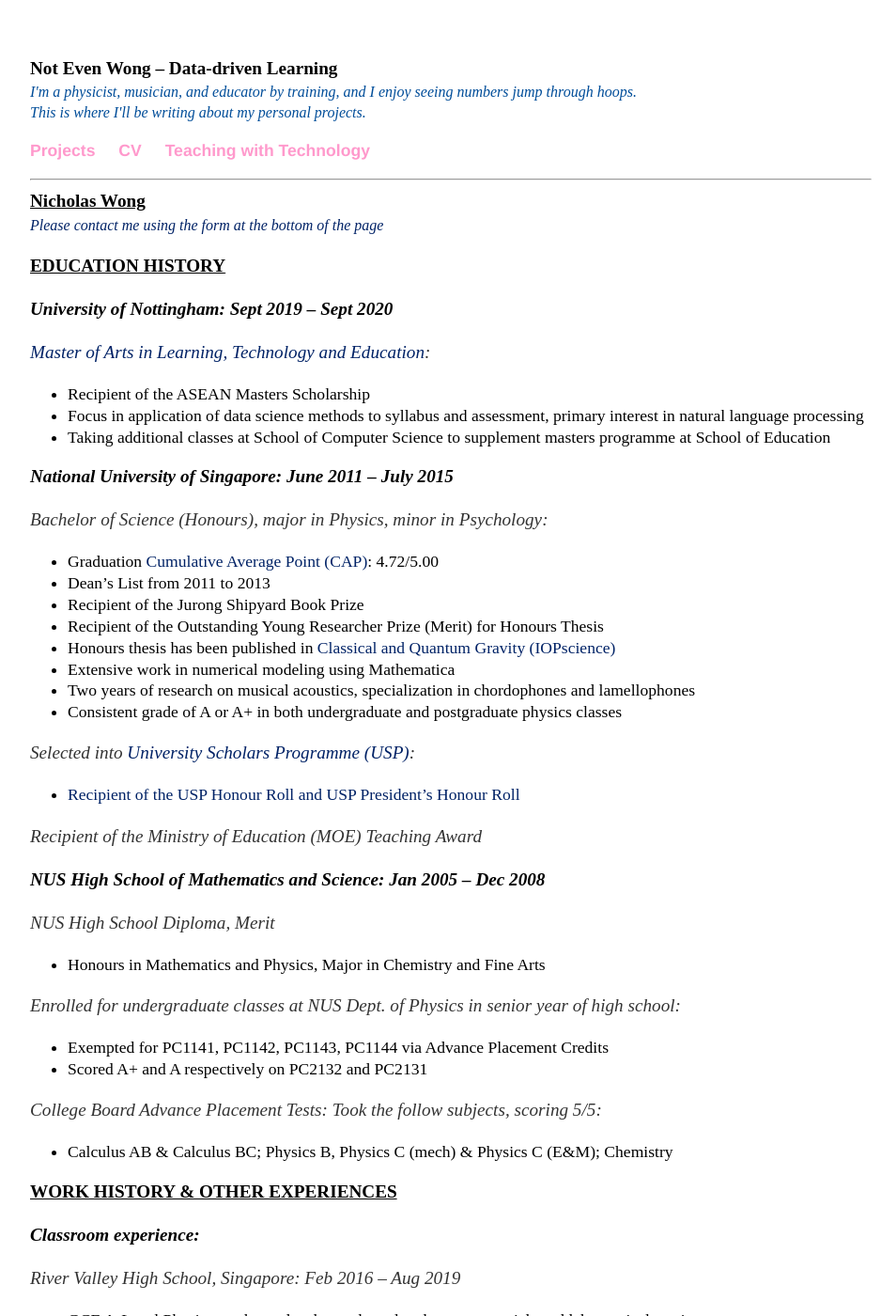
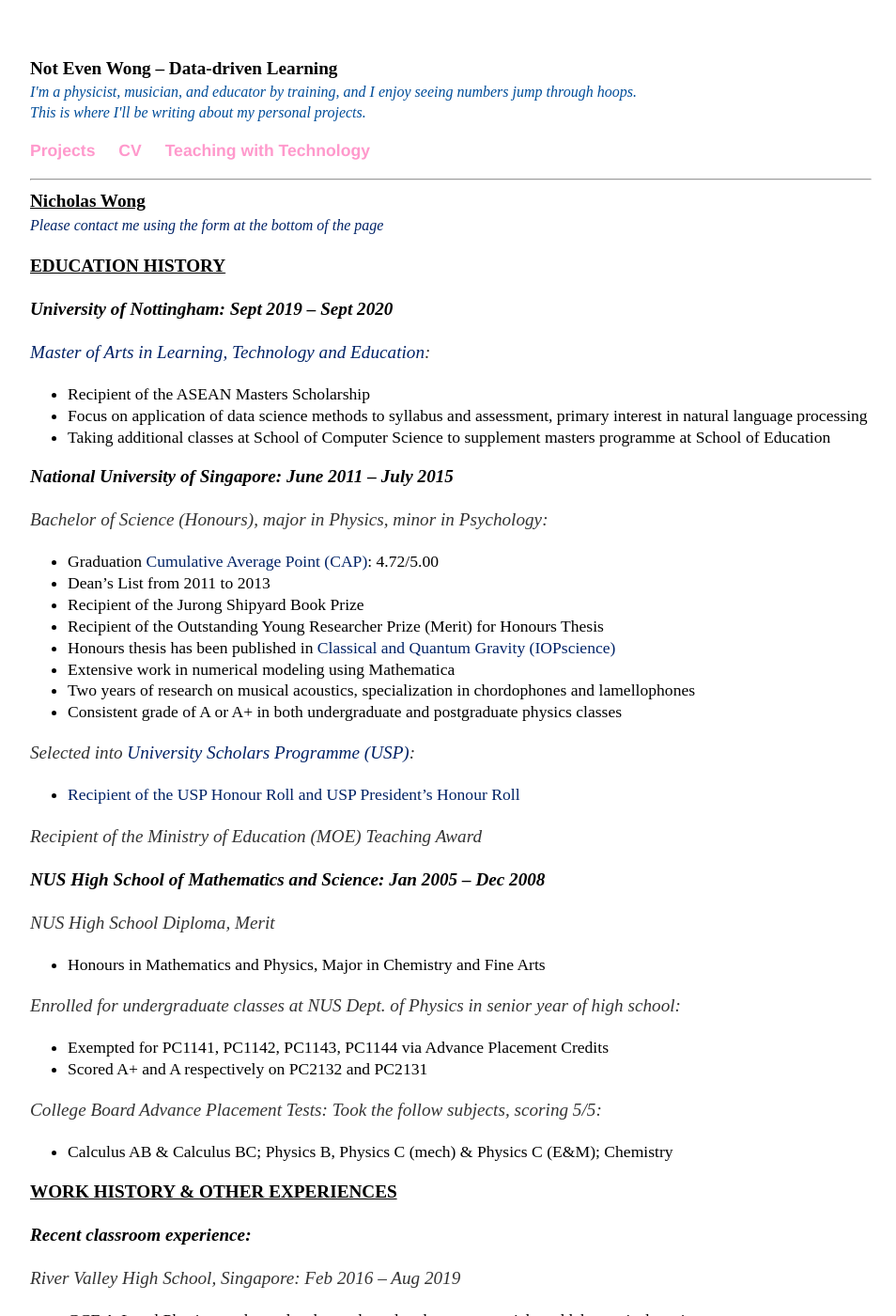
Before and after one commit to not-even-wong/not-even-wong.github.io, a Jekyll site: the page built from cv/index.html, in a window 1280 px wide and 1400 px high. Shown: the whole window at 94% size, without its empty margins (160-1114 px from the left). Built offline with Jekyll 4.4.1, drawn with Linux system fonts in a browser that asks for light colours.

Commit message:
Update index.html

```diff
--- a/cv/index.html
+++ b/cv/index.html
@@ -17,7 +17,7 @@
 <p>  <i><a href="https://www.nottingham.ac.uk/pgstudy/courses/education/learning-technology-and-education-ma.aspx" target="_blank">Master of Arts in Learning, Technology and Education</a>:</i></p>
 <ul>
 <li>Recipient of the ASEAN Masters Scholarship</li>
-<li>Focus in application of data science methods to syllabus and assessment, primary interest in natural language processing</li>
+<li>Focus on application of data science methods to syllabus and assessment, primary interest in natural language processing</li>
 <li>Taking additional classes at School of Computer Science to supplement masters programme at School of Education </li>
 </ul>
 </div>
@@ -58,7 +58,7 @@
 </div>
 
 <div class="h2">WORK HISTORY & OTHER EXPERIENCES</div><br>
-<i><div class="h1">  Classroom experience:</div>
+<i><div class="h1">  Recent classroom experience:</div>
 <div class="margin">
   <p>  River Valley High School, Singapore: Feb 2016 – Aug 2019</p></i>
 <ul>
```
